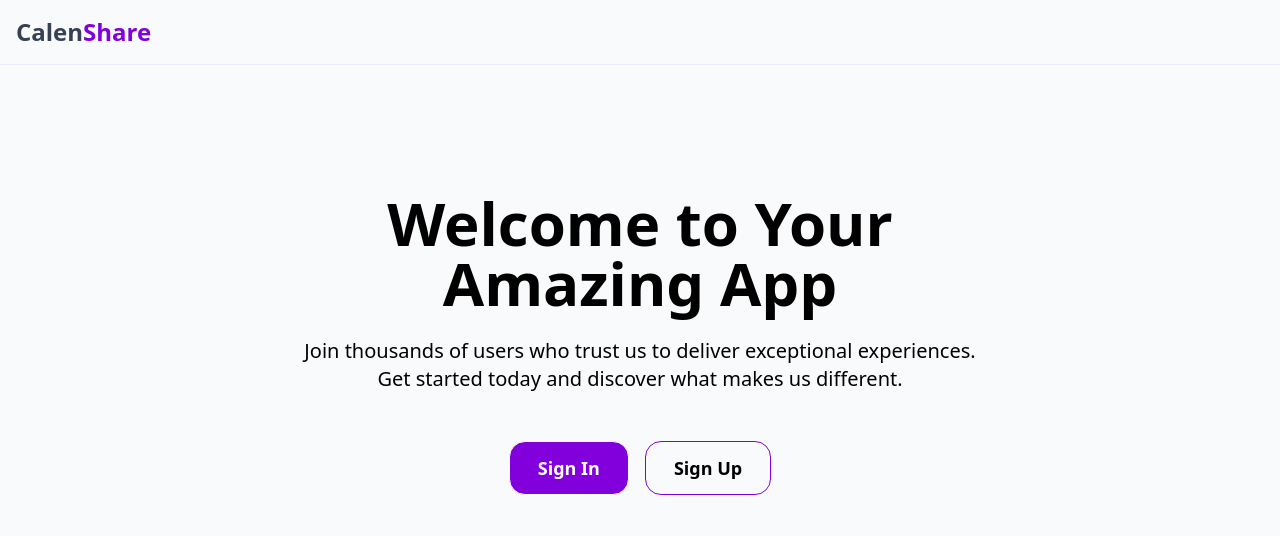
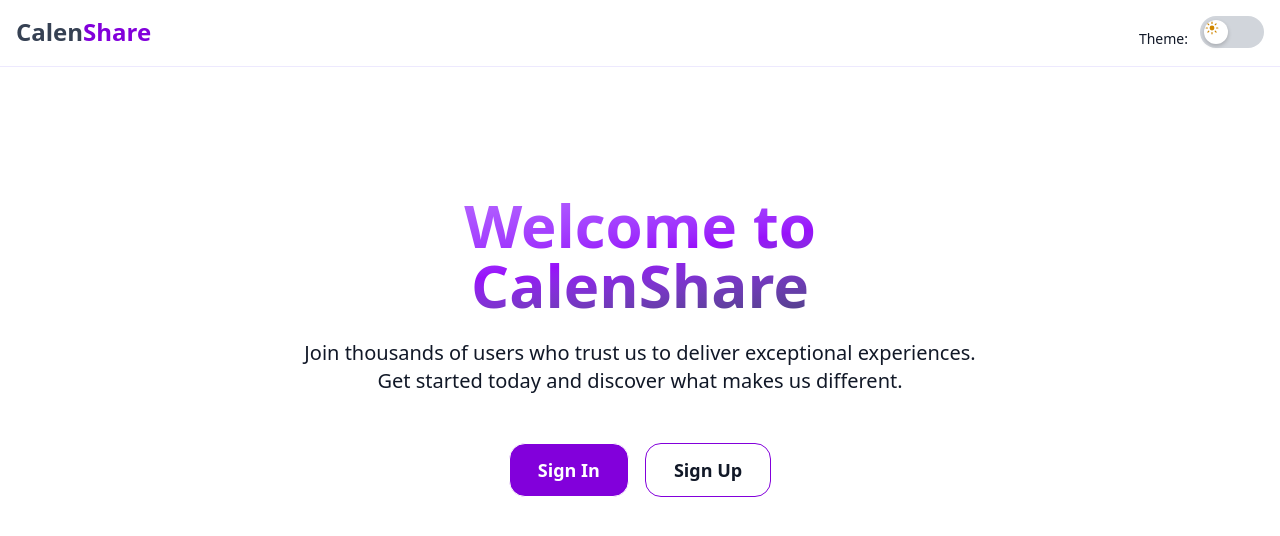
Before and after one commit to Angelo-Miguel-E-Cruz/calendar, a Next.js app: page / in a window 1280 px wide. Shown: the top 536 px of the page. Built offline with nearby package versions, Linux system fonts and the light colour scheme; no server answers.

Commit message:
added theme switcher. needs fix

```diff
--- a/src/components/Pages/landing.tsx
+++ b/src/components/Pages/landing.tsx
@@ -8,9 +8,9 @@ export default function LandingPage() {
     <div className="max-w-4xl mx-auto px-4 sm:px-6 lg:px-8 py-20">
       <div className="text-center">
         {/* Welcome Message */}
-        <h1 className="text-4xl sm:text-5xl lg:text-6xl font-bold text-foreground mb-6 text-balance">
-          Welcome to Your
-          <span className="text-primary"> Amazing App</span>
+        <h1 className="text-4xl sm:text-5xl lg:text-6xl font-bold text-foreground mb-6 text-balance
+        bg-linear-to-br from-purple-400 via-purple-600 to-slate-700 bg-clip-text text-transparent">
+          Welcome to <br /> CalenShare
         </h1>
         <p className="text-xl text-muted-foreground mb-12 max-w-2xl mx-auto text-pretty">
           Join thousands of users who trust us to deliver exceptional experiences. Get started today and discover
--- a/src/components/navbar.tsx
+++ b/src/components/navbar.tsx
@@ -1,19 +1,24 @@
 import {
-  SignInButton,
-  SignUpButton,
   SignedIn,
   SignedOut,
   UserButton,
 } from '@clerk/nextjs'
+import { ToggleThemeSwitcher } from './themeSwitcher'
 
 export default function Navbar() {
   return (
     <nav className="flex mb-12 border-b border-b-violet-100 p-4">
       <SignedOut>
-        <div className='justify-start w-full'>
+        <div className='flex justify-start w-full'>
           <h1 className="font-bold text-2xl text-gray-700">Calen
             <span className='text-purple-700'>Share</span>
           </h1>
+          <div className='ml-auto'>
+            <span className="text-sm mr-3">
+              Theme:
+            </span>
+            <ToggleThemeSwitcher />
+          </div>
         </div>
       </SignedOut>
       <SignedIn>
@@ -21,7 +26,11 @@ export default function Navbar() {
           <h1 className="font-bold text-2xl text-gray-700">Calen
             <span className='text-purple-700'>Share</span>
           </h1>
-          <div className='ml-auto'>
+          <div className='ml-auto flex gap-3'>
+            <span className="text-sm mr-3">
+              Theme:
+            </span>
+            <ToggleThemeSwitcher />
             <UserButton />
           </div>
         </div>
--- /dev/null
+++ b/src/components/themeSwitcher.tsx
@@ -0,0 +1,41 @@
+"use client"
+
+import { MoonIcon, SunIcon } from '@heroicons/react/20/solid';
+import { useTheme } from '@/utils/useTheme';
+
+// Toggle switch version
+export const ToggleThemeSwitcher = () => {
+  const { theme, toggleTheme } = useTheme();
+
+  const switchStyle = {
+    backgroundColor: theme === 'light' ? '#d1d5db' : '#4b5563',
+    transition: 'background-color 0.3s ease',
+  };
+
+  const knobStyle = {
+    backgroundColor: 'var(--bg-primary)',
+    transform: theme === 'dark' ? 'translateX(2rem)' : 'translateX(0.25rem)',
+    transition: 'transform 0.3s ease',
+    boxShadow: '0 2px 4px rgba(0, 0, 0, 0.2)',
+  };
+
+  return (
+    <button
+      onClick={toggleTheme}
+      style={switchStyle}
+      className="relative inline-flex items-center w-16 h-8 rounded-full focus:outline-none focus:ring-2 focus:ring-blue-500 focus:ring-offset-2"
+      aria-label={`Switch to ${theme === 'light' ? 'dark' : 'light'} mode`}
+    >
+      <span
+        style={knobStyle}
+        className="inline-block w-6 h-6 rounded-full items-center justify-center"
+      >
+        {theme === 'light' ? (
+          <SunIcon className="w-4 h-4 text-yellow-600" />
+        ) : (
+          <MoonIcon className="w-4 h-4 text-blue-400" />
+        )}
+      </span>
+    </button>
+  );
+};
--- /dev/null
+++ b/src/utils/useTheme.ts
@@ -0,0 +1,93 @@
+"use client"
+
+import { useState, useEffect } from 'react';
+
+export const useTheme = () => {
+  const [theme, setTheme] = useState('light');
+
+  useEffect(() => {
+    const style = document.createElement('style');
+    style.textContent = `
+      :root {
+        --bg-primary: #ffffff;
+        --bg-secondary: #f9fafb;
+        --bg-tertiary: #f3f4f6;
+        --text-primary: #111827;
+        --text-secondary: #6b7280;
+        --border-primary: #e5e7eb;
+        --calendar-bg: #ffffff;
+        --modal-bg: #ffffff;
+      }
+
+      [data-theme="dark"] {
+        --bg-primary: #111827;
+        --bg-secondary: #1f2937;
+        --bg-tertiary: #374151;
+        --text-primary: #f9fafb;
+        --text-secondary: #d1d5db;
+        --border-primary: #4b5563;
+        --calendar-bg: #1f2937;
+        --modal-bg: #1f2937;
+      }
+
+      body {
+        background-color: var(--bg-primary);
+        color: var(--text-primary);
+        transition: background-color 0.3s ease, color 0.3s ease;
+      }
+
+      /* FullCalendar dark mode styles */
+      [data-theme="dark"] .fc {
+        color: var(--text-primary);
+      }
+
+      [data-theme="dark"] .fc-theme-standard .fc-scrollgrid {
+        border-color: var(--border-primary);
+      }
+
+      [data-theme="dark"] .fc-theme-standard td,
+      [data-theme="dark"] .fc-theme-standard th {
+        border-color: var(--border-primary);
+        background-color: var(--calendar-bg);
+      }
+
+      [data-theme="dark"] .fc-button-primary {
+        background-color: #4f46e5;
+        border-color: #4f46e5;
+      }
+
+      [data-theme="dark"] .fc-daygrid-day-number {
+        color: var(--text-primary);
+      }
+
+      [data-theme="dark"] .fc-event {
+        background-color: #4f46e5;
+        border-color: #4f46e5;
+      }
+    `;
+
+    document.head.appendChild(style);
+
+    const savedTheme = localStorage.getItem('theme');
+    const systemTheme = window.matchMedia('(prefers-color-scheme: dark)').matches ? 'dark' : 'light';
+    const initialTheme = savedTheme || systemTheme;
+
+    setTheme(initialTheme);
+    document.documentElement.setAttribute('data-theme', initialTheme);
+
+    return () => {
+      if (document.head.contains(style)) {
+        document.head.removeChild(style);
+      }
+    };
+  }, []);
+
+  const toggleTheme = () => {
+    const newTheme = theme === 'light' ? 'dark' : 'light';
+    setTheme(newTheme);
+    localStorage.setItem('theme', newTheme);
+    document.documentElement.setAttribute('data-theme', newTheme);
+  };
+
+  return { theme, toggleTheme };
+};
```
